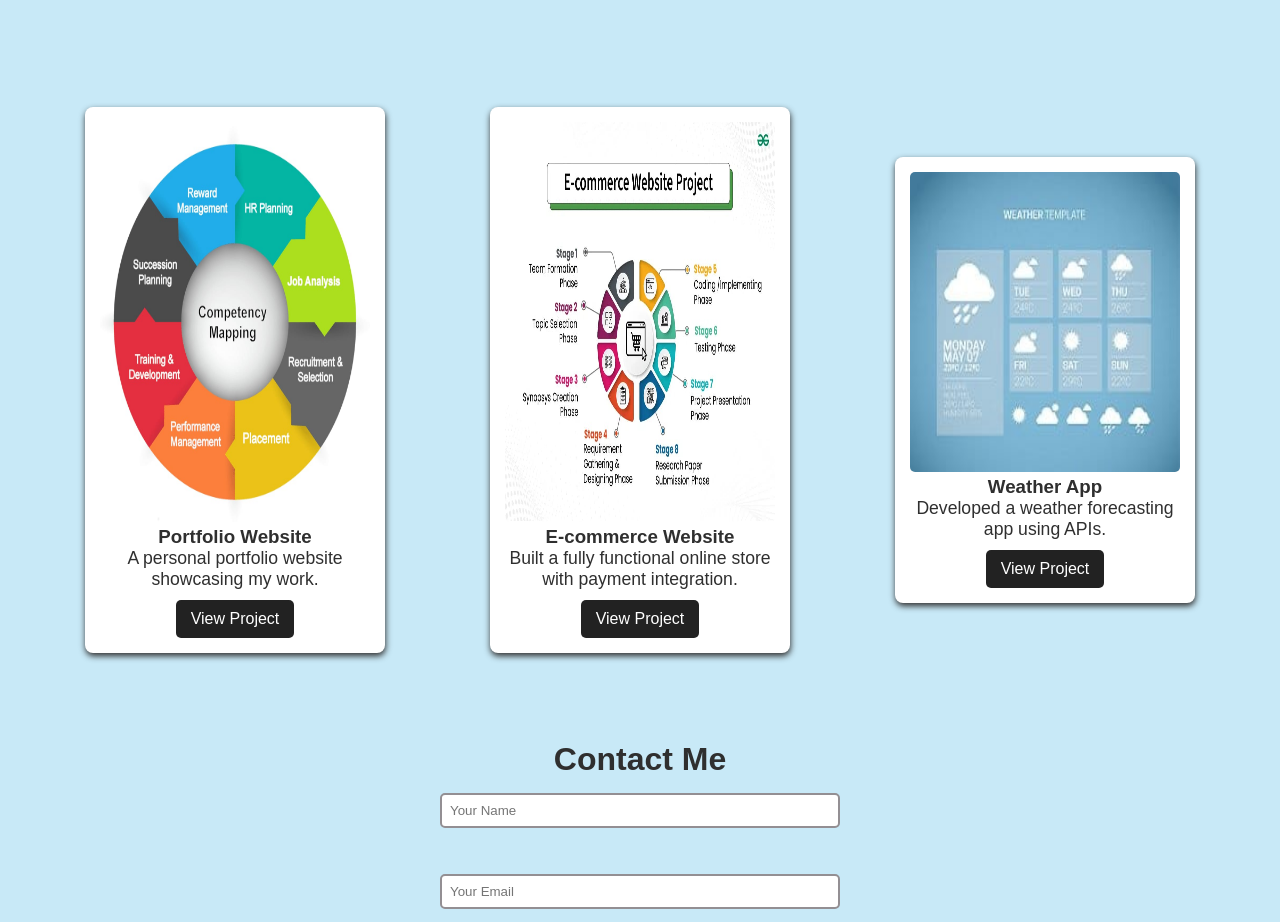
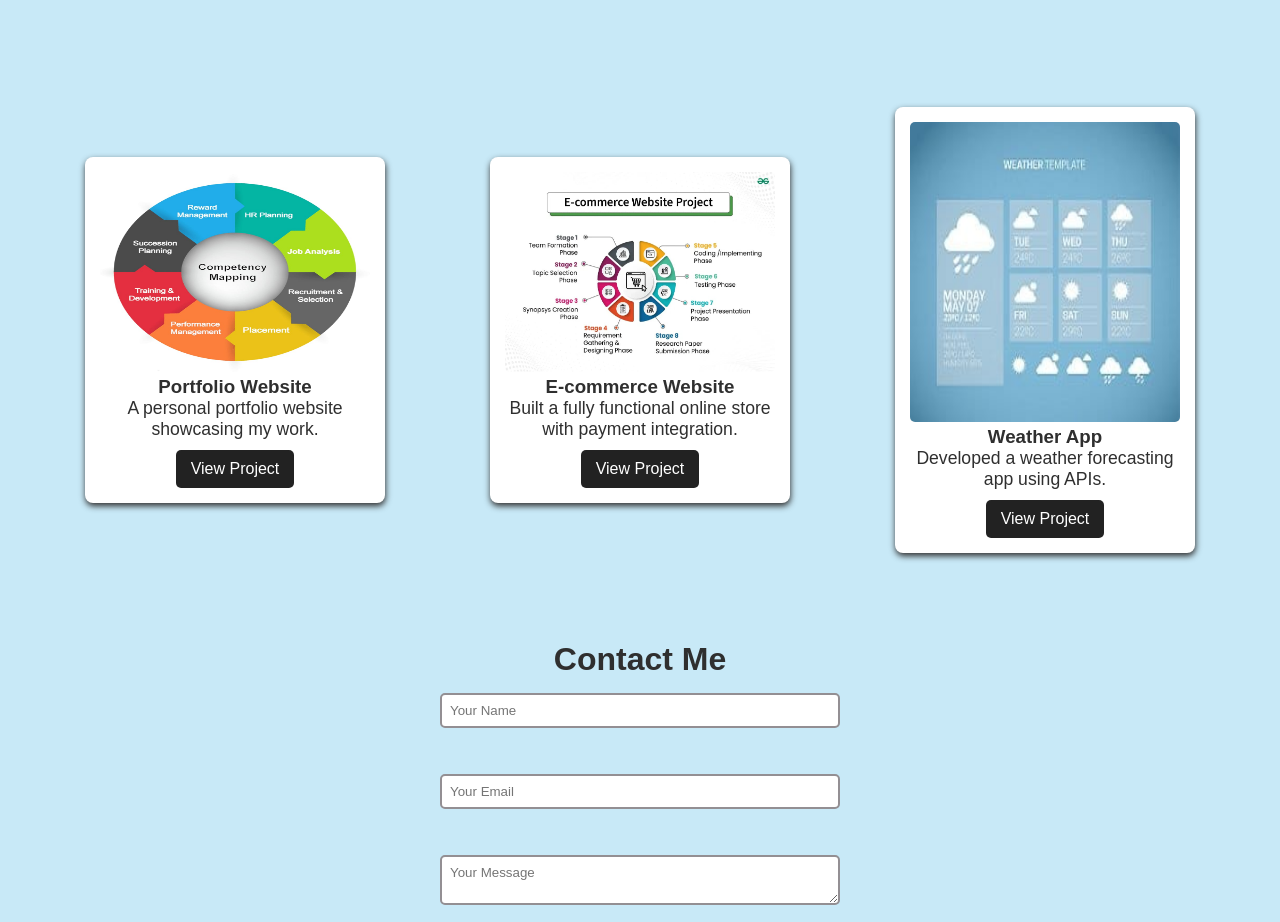
Before and after one commit to Saisrivalli19/My-Portfolio, a plain HTML site: page index.html in a window 1280 px wide. Shown: the part 960-1882 px from the top of the page. Drawn offline with Linux system fonts and the light colour scheme.

Commit message:
Update index.html

```diff
--- a/index.html
+++ b/index.html
@@ -66,13 +66,13 @@
         <h2>Projects</h2>
         <div class="projects-container">
             <div class="project-card">
-                <img src="project1.jpg" alt="Portfolio Project" width=400 height=400>
+                <img src="project1.jpg" alt="Portfolio Project" width=200 height=200>
                 <h3>Portfolio Website</h3>
                 <p>A personal portfolio website showcasing my work.</p>
                 <a class="btn" href="project1.html" class="btn">View Project</a>
             </div>
             <div class="project-card">
-                <img src="project2.jpg" alt="E-commerce Project" width=600 height=400>
+                <img src="project2.jpg" alt="E-commerce Project" width=800 height=200>
                 <h3>E-commerce Website</h3>
                 <p>Built a fully functional online store with payment integration.</p>
                 <a class="btn" href="project2.html" class="btn">View Project</a>
```
